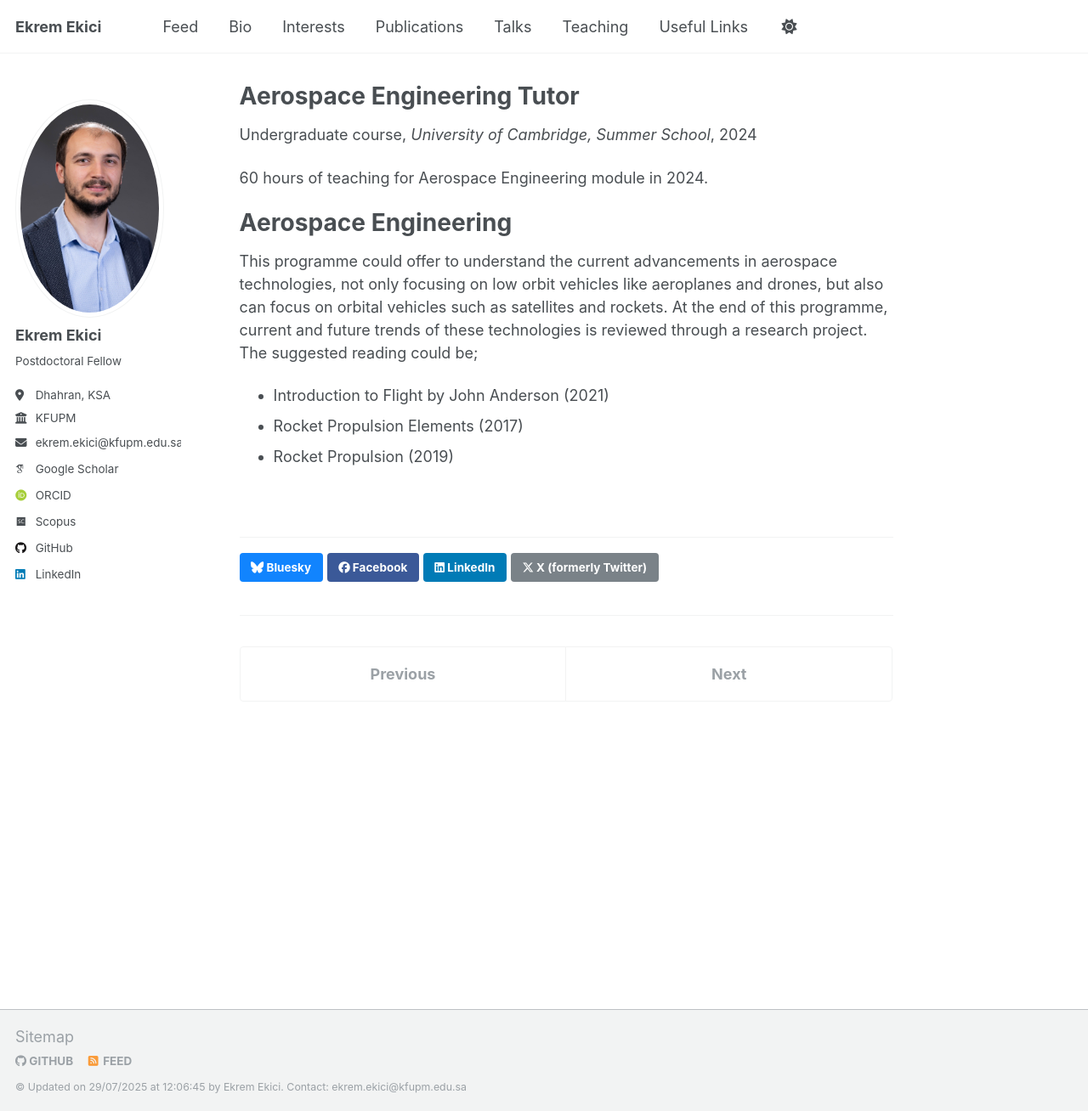
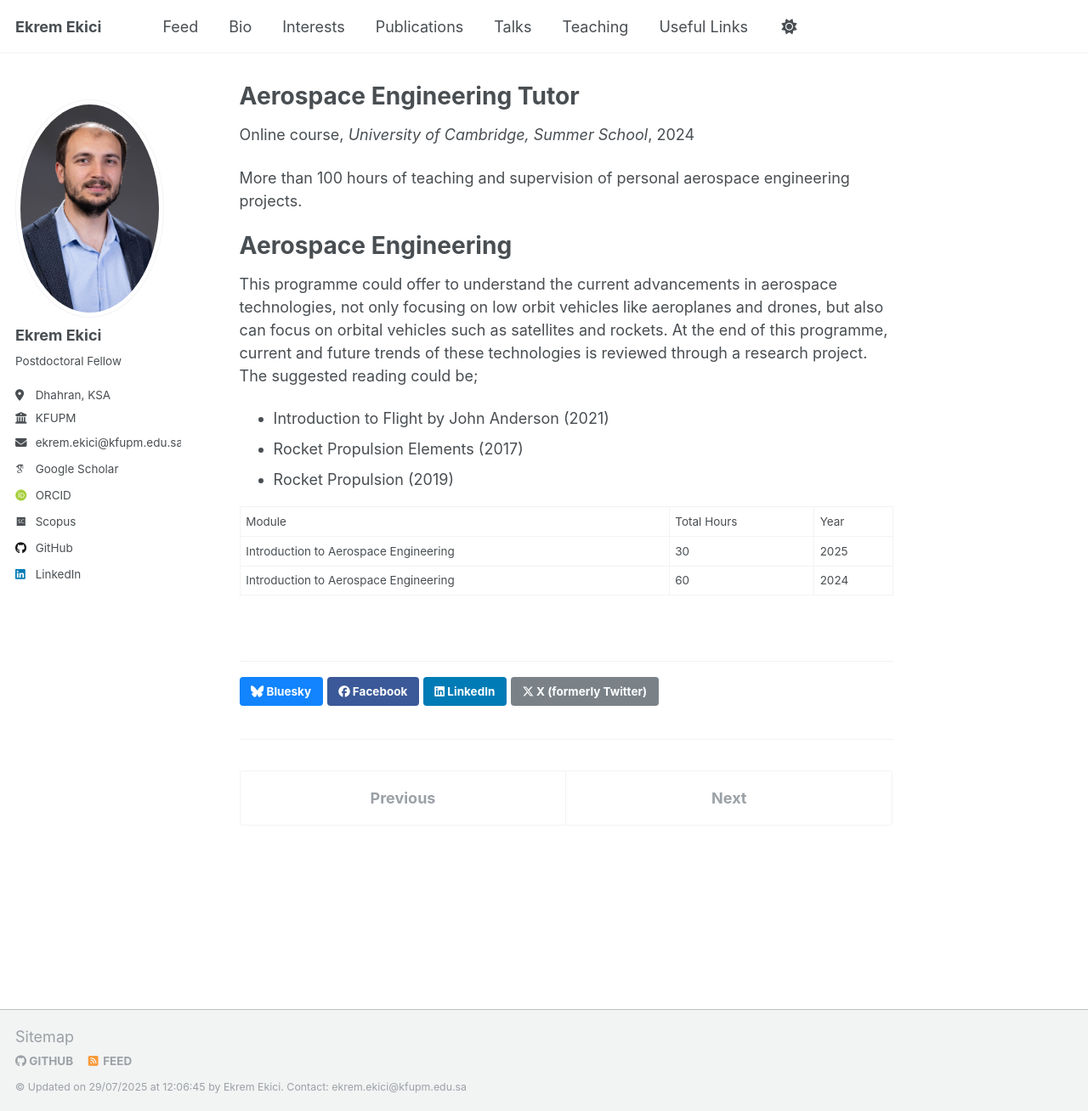
Before and after one commit to ekremekc/ekremekc.github.io, a Jekyll site: the page built from _teaching/aerospace-teaching.md, in a window 1280 px wide and 1308 px high. Shown: the whole window at 85% size. Built offline with Jekyll 4.4.1, drawn with Linux system fonts in a browser that asks for light colours; some web fonts are replaced.

Commit message:
update teaching info

```diff
--- a/_teaching/aerospace-teaching.md
+++ b/_teaching/aerospace-teaching.md
@@ -1,14 +1,14 @@
 ---
 title: "Aerospace Engineering Tutor"
 collection: teaching
-type: "Undergraduate course"
+type: "Online course"
 permalink: /teaching/aerospace-teaching
 venue: "University of Cambridge, Summer School"
 date: 2024-03-01
 location: "Cambridge, United Kingdom"
 ---
 
-60 hours of teaching for Aerospace Engineering module in 2024.
+More than 100 hours of teaching and supervision of personal aerospace engineering projects.
 
 Aerospace Engineering
 ======
@@ -18,3 +18,7 @@ This programme could offer to understand the current advancements in aerospace t
 * Introduction to Flight by John Anderson (2021)
 * Rocket Propulsion Elements (2017)
 * Rocket Propulsion (2019)
+
+| Module           | Total Hours   | Year                                                  |
+| Introduction to Aerospace Engineering         | 30 | 2025 |
+| Introduction to Aerospace Engineering         | 60 | 2024 |
```
